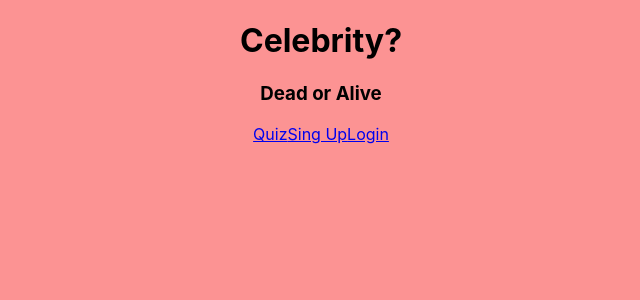
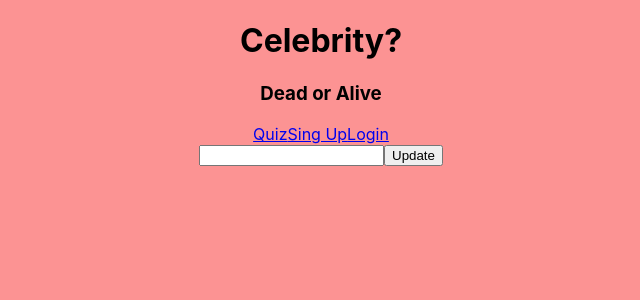
Before and after one commit to Buildweek-Dead-Celebrities/Frontend, a React (Create React App) app in the folder celeb-doa/: page /update-celebrity/1 in a window 1280 px wide. Shown: the top 300 px of the page, without its empty margins (319-959 px from the left). Built offline with nearby package versions, Linux system fonts and the light colour scheme; no server answers; a web font is replaced by a local one.

Commit message:
Able to update alive or dead status on all celebrities

```diff
--- a/celeb-doa/src/App.js
+++ b/celeb-doa/src/App.js
@@ -6,6 +6,7 @@ import SignUp from "./components/SignUp";
 import Body from "./components/index";
 import PrivateLoginRoute from './components/PrivateLoginRoute';
 import Dashboard from './components/Dashboard';
+import UpdateCelebrityList from "./components/UpdateCelebrityList";
 import "./App.css";
 
 import CelebrityList from "./components/CelebrityList";
@@ -21,6 +22,7 @@ function App() {
         <Body />
         {/* Will need to make the CelebrityList path a protected route */}
         <Route path="/celebrity-list" component={CelebrityList} />
+        <Route path="/update-celebrity/:id" component={UpdateCelebrityList}/>
       </div>
     </Router>
   );
--- a/celeb-doa/src/components/CelebrityDisplay.js
+++ b/celeb-doa/src/components/CelebrityDisplay.js
@@ -1,4 +1,5 @@
 import React from "react";
+import { withRouter } from "react-router-dom";
 
 const CelebrityDisplay = props => {
   return (
@@ -6,8 +7,15 @@ const CelebrityDisplay = props => {
       <h1>{props.celeb.name}</h1>
       <p>Info: {props.celeb.info}</p>
       <p>Dead or Alive?: {props.celeb.dead}</p>
+      <button
+        onClick={() => {
+          props.history.push(`/update-celebrity/${props.celeb.id}`);
+        }}
+      >
+        Edit Celebrity
+      </button>
     </div>
   );
 };
 
-export default CelebrityDisplay;
+export default withRouter(CelebrityDisplay);
--- a/celeb-doa/src/components/UpdateCelebrityList.js
+++ b/celeb-doa/src/components/UpdateCelebrityList.js
@@ -1,5 +1,53 @@
-  import React from 'react';
-  // this will be for editing the celebrity data, only allowing for dead/alive updates
+import React, { useEffect, useState } from "react";
+import { axiosWithAuth } from "../utils/axiosWithAuth";
+import axios from "axios";
+// this will be for editing the celebrity data, only allowing for dead/alive updates
+
+const UpdateCelebrityList = props => {
   const [editCeleb, setEditCeleb] = useState({
     dead: "",
+    id: ""
   });
+
+  useEffect(() => {
+    const celebID = props.match.params.id;
+    axios
+      .get(`https://celeb-death-status.herokuapp.com/api/celebs/${celebID}`)
+      .then(response => setEditCeleb(response.data))
+      .catch(error => console.log(error.response));
+  }, [props.match.params.id]);
+
+  const handleChanges = event => {
+    setEditCeleb({ ...editCeleb, [event.target.name]: event.target.value });
+  };
+
+  const handleSubmit = event => {
+    event.preventDefault();
+    axiosWithAuth()
+      .put(
+        `https://celeb-death-status.herokuapp.com/api/protected/celebs/${editCeleb.id}`,
+        editCeleb
+      )
+      .then(response => {
+        console.log("Response from handleSubmit in UpdateCeleb", response.data);
+        props.history.push("/celebrity-list");
+      })
+      .catch(error => console.log(error.response));
+  };
+
+  return (
+    <div className="celebrity-update">
+      <form onSubmit={handleSubmit}>
+        <input
+          type="text"
+          name="dead"
+          onChange={handleChanges}
+          value={editCeleb.dead}
+        />
+        <button type="submit">Update</button>
+      </form>
+    </div>
+  );
+};
+
+export default UpdateCelebrityList;
```
